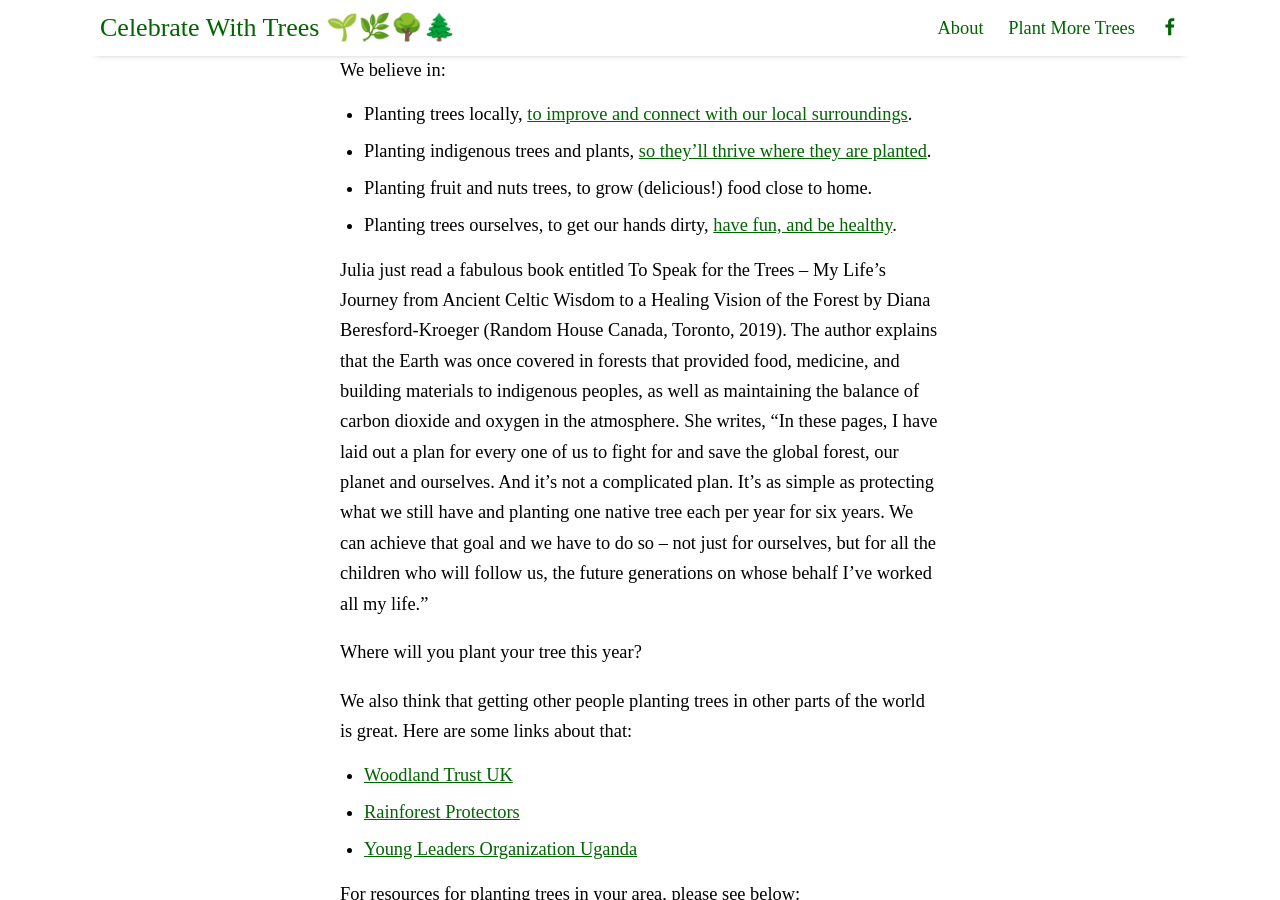
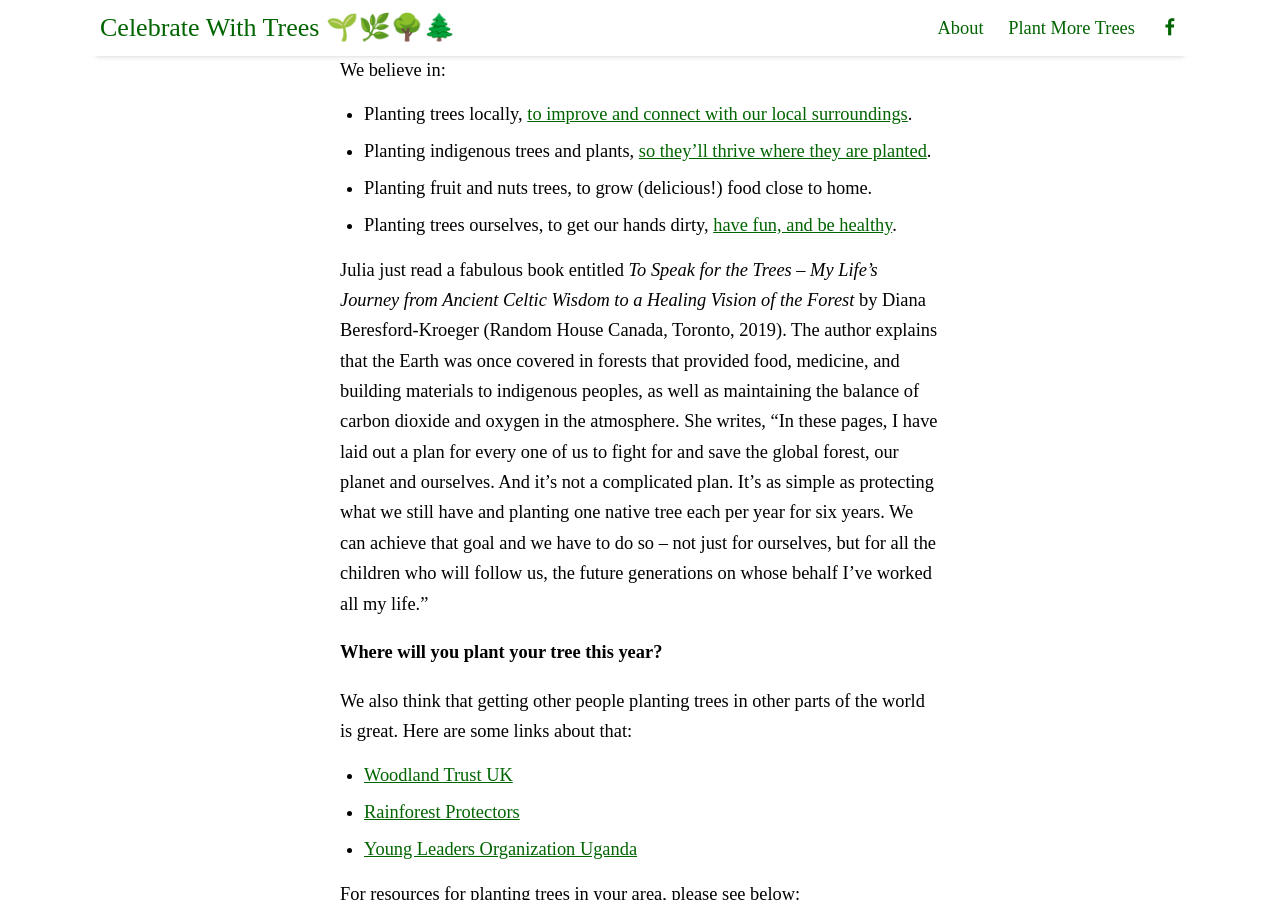
Before and after one commit to tkell/plant-a-tree, a Jekyll site: the page built from pages/about.md, in a window 1280 px wide and 900 px high, scrolled down 387 px. Built offline with Jekyll 4.4.1, drawn with Linux system fonts in a browser that asks for light colours; nearby versions of some CDN libraries.

```diff
--- a/pages/about.md
+++ b/pages/about.md
@@ -16,9 +16,9 @@ We believe in:
 * Planting fruit and nuts trees, to grow (delicious!) food close to home.
 * Planting trees ourselves, to get our hands dirty, [have fun, and be healthy](https://www.gardeningknowhow.com/garden-how-to/soil-fertilizers/antidepressant-microbes-soil.htm){:target="_blank"}.
 
-Julia just read a fabulous book entitled To Speak for the Trees – My Life’s Journey from Ancient Celtic Wisdom to a Healing Vision of the Forest by Diana Beresford-Kroeger  (Random House Canada, Toronto, 2019).  The author explains that the Earth was once covered in forests that provided food, medicine, and building materials to indigenous peoples, as well as maintaining the balance of carbon dioxide and oxygen in the atmosphere.  She writes, “In these pages, I have laid out a plan for every one of us to fight for and save the global forest, our planet and ourselves.  And it's not a complicated plan.  It’s as simple as protecting what we still have and planting one native tree each per year for six years.  We can achieve that goal and we have to do so – not just for ourselves, but for all the children who will follow us, the future generations on whose behalf I’ve worked all my life.”
+Julia just read a fabulous book entitled _To Speak for the Trees – My Life’s Journey from Ancient Celtic Wisdom to a Healing Vision of the Forest_ by Diana Beresford-Kroeger (Random House Canada, Toronto, 2019).  The author explains that the Earth was once covered in forests that provided food, medicine, and building materials to indigenous peoples, as well as maintaining the balance of carbon dioxide and oxygen in the atmosphere.  She writes, “In these pages, I have laid out a plan for every one of us to fight for and save the global forest, our planet and ourselves.  And it's not a complicated plan.  It’s as simple as protecting what we still have and planting one native tree each per year for six years.  We can achieve that goal and we have to do so – not just for ourselves, but for all the children who will follow us, the future generations on whose behalf I’ve worked all my life.”
 
-Where will you plant your tree this year?
+**Where will you plant your tree this year?**
 
 We also think that getting other people planting trees in other parts of the world is great.  Here are some links about that:
 * [Woodland Trust UK](https://www.woodlandtrust.org.uk/plant-trees/large-scale-planting){:target="_blank"}
```
